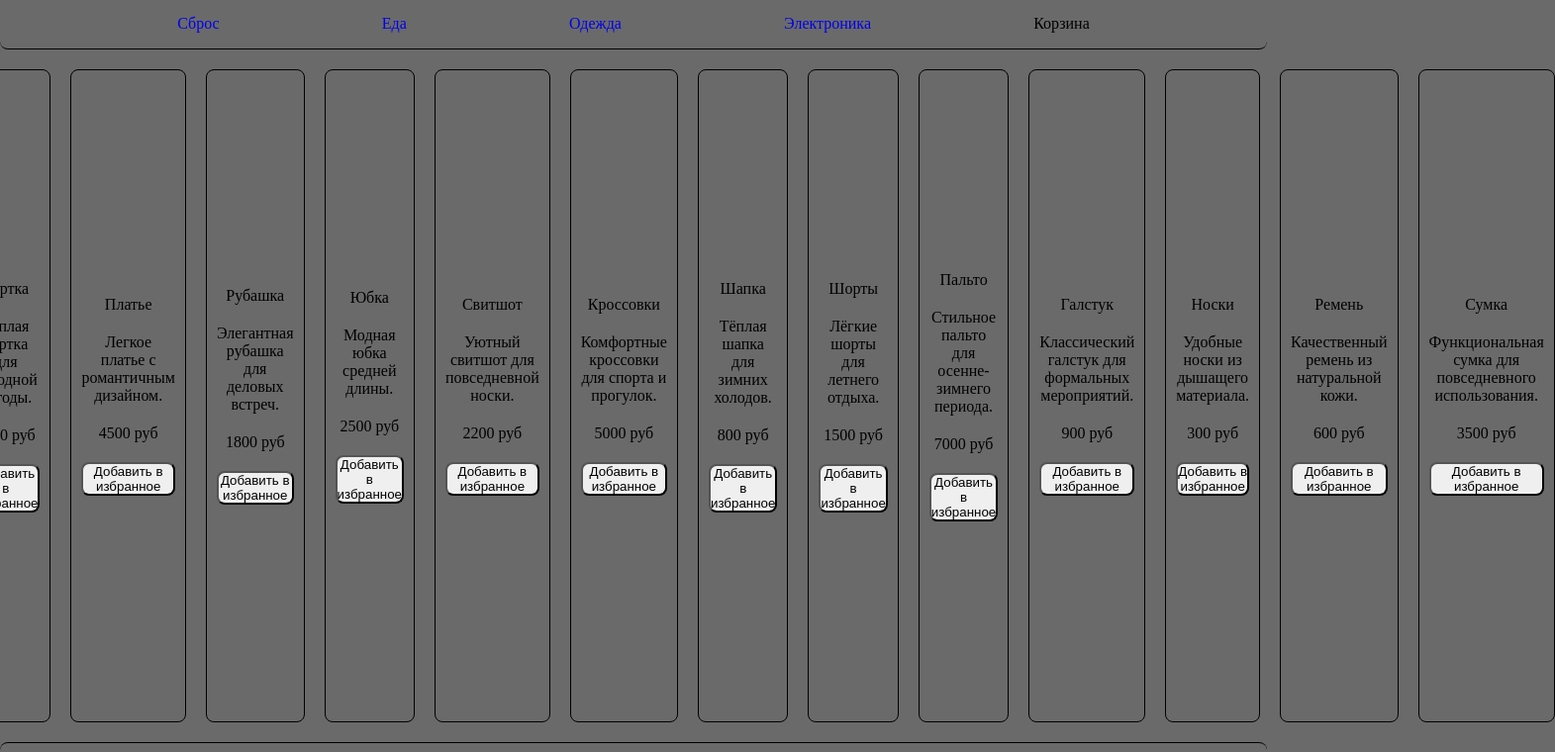
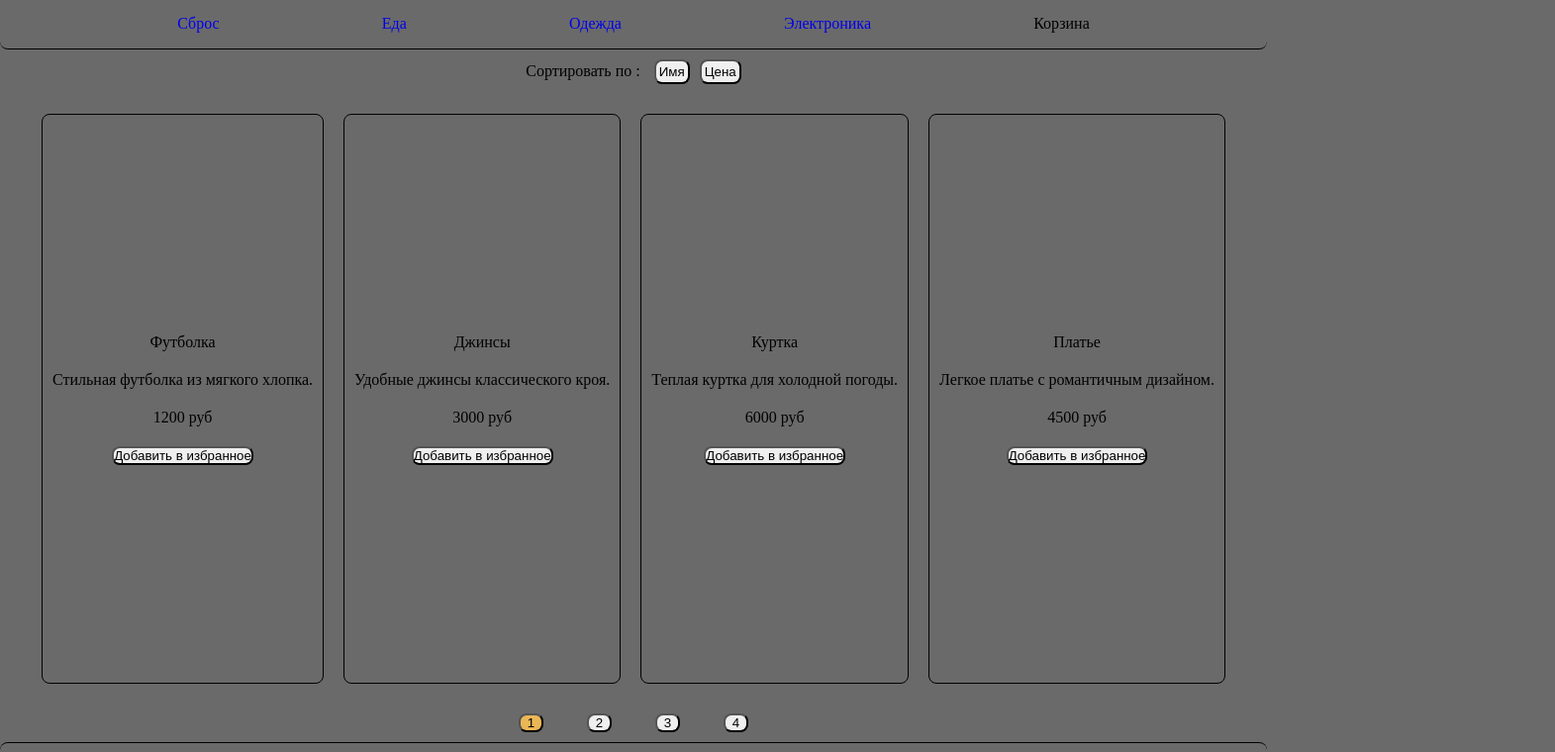
Before and after one commit to Asubas/test-misha, a React (Vite) app: page /clothes in a window 1280 px wide. Shown: the top 760 px of the page at 99% size, 1571 px wide, since content can reach past the window. Built offline with nearby package versions, Linux system fonts and the light colour scheme; data requests are answered from the project's data file.

Commit message:
feat: implement reducer for added favorite product in busket

```diff
--- a/src/components/favorite/favoriteButton.tsx
+++ b/src/components/favorite/favoriteButton.tsx
@@ -1,3 +1,11 @@
-export function FavoriteButton() {
-  return <button>Добавить в избранное</button>;
+import { useDispatch } from "react-redux";
+import { addToFavorite } from "../../store/elementSlice";
+import { IProduct } from "../../types/productInterface";
+
+export function FavoriteButton({ product }: { product: IProduct }) {
+  const dispatch = useDispatch();
+  const addedToFavorite = () => {
+    dispatch(addToFavorite(product));
+  };
+  return <button onClick={addedToFavorite}>Добавить в избранное</button>;
 }
--- a/src/pages/element/element.tsx
+++ b/src/pages/element/element.tsx
@@ -1,64 +1,57 @@
 import "./element.css";
 import { useParams } from "react-router";
-// import { getProducts } from "../../utils/getProducts";
-// import { useEffect, useState } from "react";
-// import { IProduct } from "../../types/productInterface";
-// import { Pagination } from "../../components/pagination/pagination";
-// import { Sort } from "../../components/sort/sort";
+import { useEffect, useMemo, useState } from "react";
+import { Pagination } from "../../components/pagination/pagination";
+import { Sort } from "../../components/sort/sort";
 import { FavoriteButton } from "../../components/favorite/favoriteButton";
 import { useAppSelector } from "../../hooks";
+import { IProduct } from "../../types/productInterface";
 
 export function Element() {
-  const products = useAppSelector((state) => state.elements.elements);
   const params = useParams();
-  // const currentProduct = params;
-  // const [page, setCurrentPage] = useState(1);
-  // const [sortedProducts, setSortedProducts] = useState<IProduct[]>([]);
-  // const startIndex = (page - 1) * 4;
-  // const endIndex = startIndex + 4;
-  // const currentProducts = sortedProducts.slice(startIndex, endIndex);
+  const allProducts = useAppSelector((state) => state.elements.elements);
+  const products = useMemo(() => {
+    return allProducts.filter((product) => product.category === params.element);
+  }, [allProducts, params.element]);
+  const [currentPage, setCurrentPage] = useState(1);
+  const [sortedProducts, setSortedProducts] = useState<IProduct[]>([]);
 
-  // useEffect(() => {
-  //   if (currentProduct) {
-  //     getProducts(currentProduct)
-  //       .then(async (data) => {
-  //         setSortedProducts(data);
-  //         setCurrentPage(1);
-  //       })
-  //       .catch((error) => {
-  //         console.error("Ошибка при загрузке данных:", error);
-  //       });
-  //   }
-  // }, [currentProduct]);
+  useEffect(() => {
+    setSortedProducts(products);
+    setCurrentPage(1);
+  }, [products]);
+
+  const itemsPerPage = 4;
+  const startIndex = (currentPage - 1) * itemsPerPage;
+  const endIndex = startIndex + itemsPerPage;
+  const currentProducts = sortedProducts.slice(startIndex, endIndex);
 
   return (
     <>
       {products.length > 0 ? (
         <div className="elementWrapper">
-          {/* <Sort
+          <Sort
             prod={products}
-            sortProducts={(sorted: IProduct[]) => {
+            sortProducts={(sorted) => {
               setSortedProducts(sorted);
               setCurrentPage(1);
             }}
-          /> */}
+          />
           <ul className="elementList">
-            {products
-              .filter((product) => product.category === params.element)
-              .map((product) => (
+            {currentProducts.map((product) => (
               <li className="productItem" key={product.id}>
                 {product.name}
                 <p className="productDescription">{product.description}</p>
                 <p className="productPrice">{product.price} руб</p>
-                  <FavoriteButton />
+                <FavoriteButton product={product} />
               </li>
             ))}
           </ul>
-          {/* <Pagination
-            currentPage={page}
-            totalPosts={sortedProducts.length}
+          <Pagination
+            currentPage={currentPage}
+            totalPosts={products.length}
             paginate={(page: number) => setCurrentPage(page)}
-          /> */}
+          />
         </div>
       ) : (
         <div>Список пуст!</div>
--- a/src/store/elementSlice.ts
+++ b/src/store/elementSlice.ts
@@ -15,7 +15,12 @@ const elementSlice = createSlice({
   } as ElementState,
   reducers: {
     addToFavorite(state, action) {
-      // state.favorites.push(action);
+      const someProduct = state.favorites.some(
+        (product) => product.id === action.payload.id
+      );
+      if (!someProduct) {
+        state.favorites.push(action.payload);
+      }
     },
   },
 });
```
Lines whose indentation alone changed are shown as unchanged.
